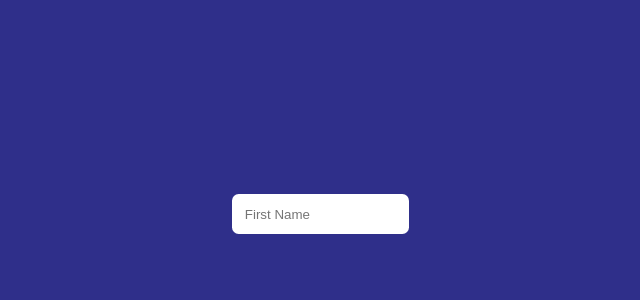
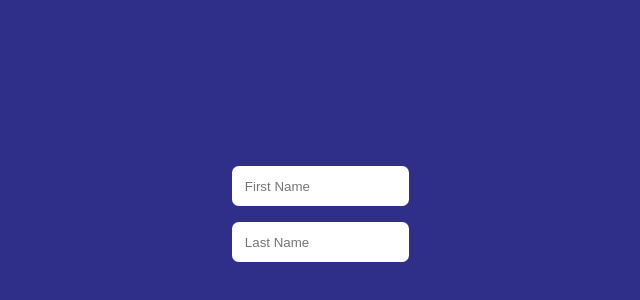
Before and after one commit to nurme-ave/react-example-forms, a React (Create React App) app: page / in a window 1280 px wide. Shown: the part 186-486 px from the top of the page, without its empty margins (320-960 px from the left). Built offline with nearby package versions, Linux system fonts and the light colour scheme.

Commit message:
add new field, pass in an object to useState

```diff
--- a/src/App.css
+++ b/src/App.css
@@ -5,6 +5,12 @@
   width: 100vw;
   height: 100vh;
   background-color: rgb(47, 47, 138);
+}
+
+form {
+  display: flex;
+  flex-direction: column;
+  gap: 1em;
 }
 
 input {
--- a/src/components/Form.js
+++ b/src/components/Form.js
@@ -1,10 +1,18 @@
 import { useState } from 'react';
 
 function Form() {
-  const [firstName, setFirstName] = useState("");
+  const [formData, setFormData] = useState({
+    firstName: "",
+    lastName: ""
+  });
 
-  function handleChange() {
-    console.log("Changed!");
+  function handleChange(e) {
+    setFormData(prevFormData => {
+      return {
+        ...prevFormData,
+        [e.target.name]: e.target.value
+      }
+    })
   }
 
   return (
@@ -13,6 +21,13 @@ function Form() {
         type="text"
         placeholder="First Name"
         onChange={handleChange}
+        name="firstName"
+      />
+      <input
+        type="text"
+        placeholder="Last Name"
+        onChange={handleChange}
+        name="lastName"
       />
     </form>
   )
```
